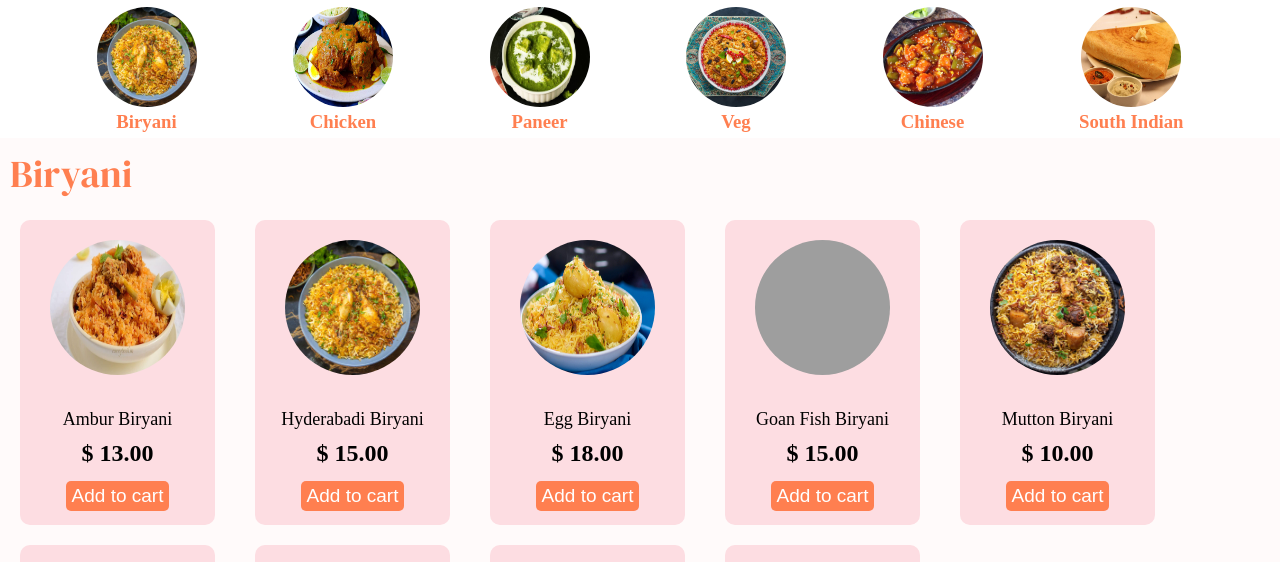
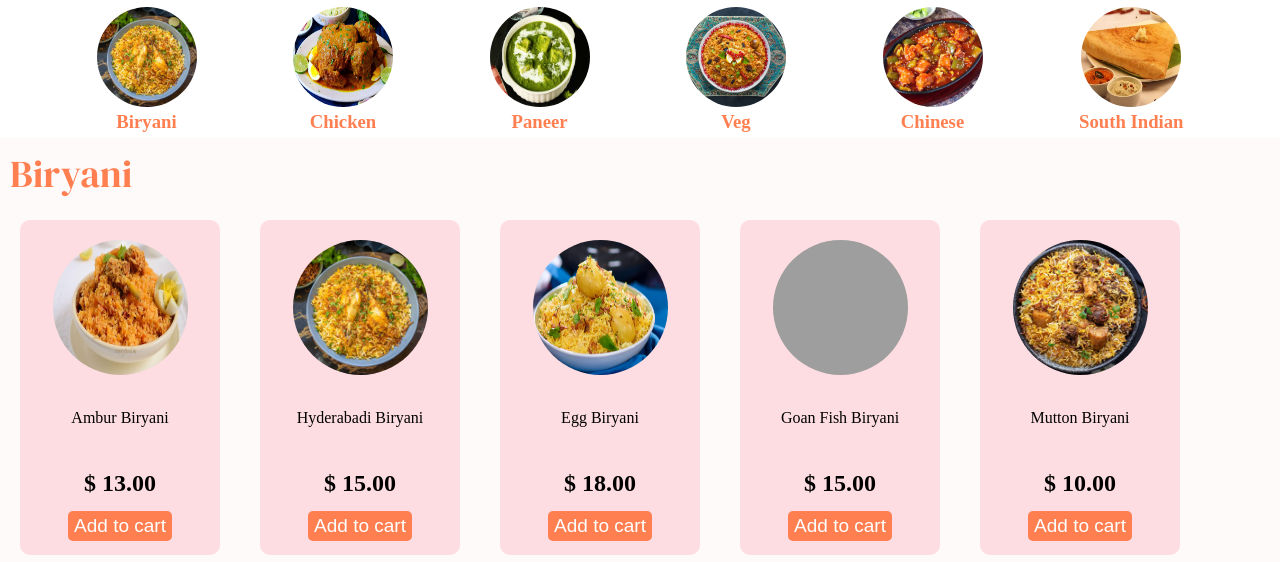
Before and after one commit to Nikhilgit1224/Nikhilgit1224.github.io, a plain HTML site: page index.html in a window 1280 px wide. Shown: the part 162-724 px from the top of the page. Drawn offline with Linux system fonts and the light colour scheme; grey boxes are pictures that could not be loaded.

Commit message:
Update index.css

```diff
--- a/index.css
+++ b/index.css
@@ -143,8 +143,10 @@ nav ul li a{
     border-radius: 10px;
 }
 .bottom p{
-    font-size: 18px;
-    margin: 10px 0px;
+    font-sixe:24px;
+    margin:10px;
+    height:51px;
+    width:180px;
 }
 button{
     font-size: 19px;
@@ -166,6 +168,12 @@ button:hover{
     top: 100vh;
     background: white;
 
+}
+.bottom{
+    display:flex;
+    flex-direction:column;
+    align-items:center;
+    text-align:center;
 }
 #about{
     display: flex;
```
